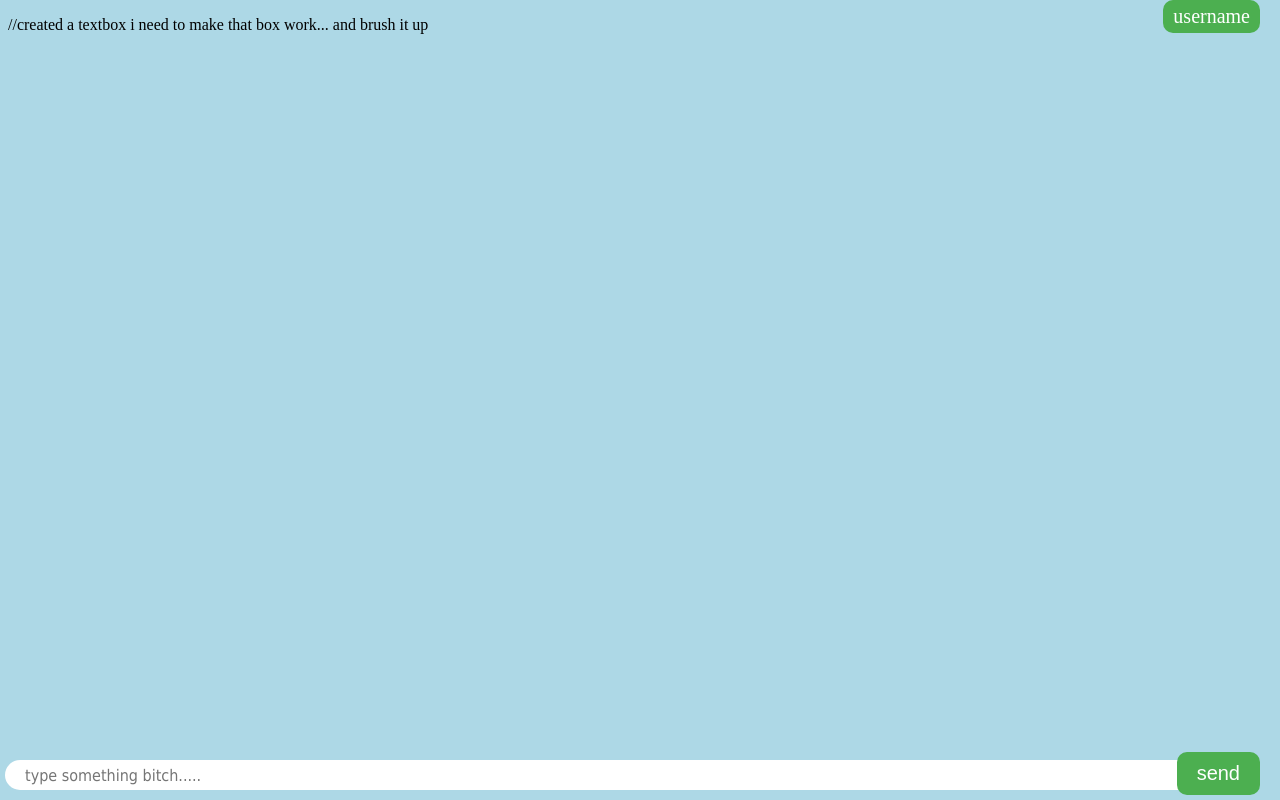
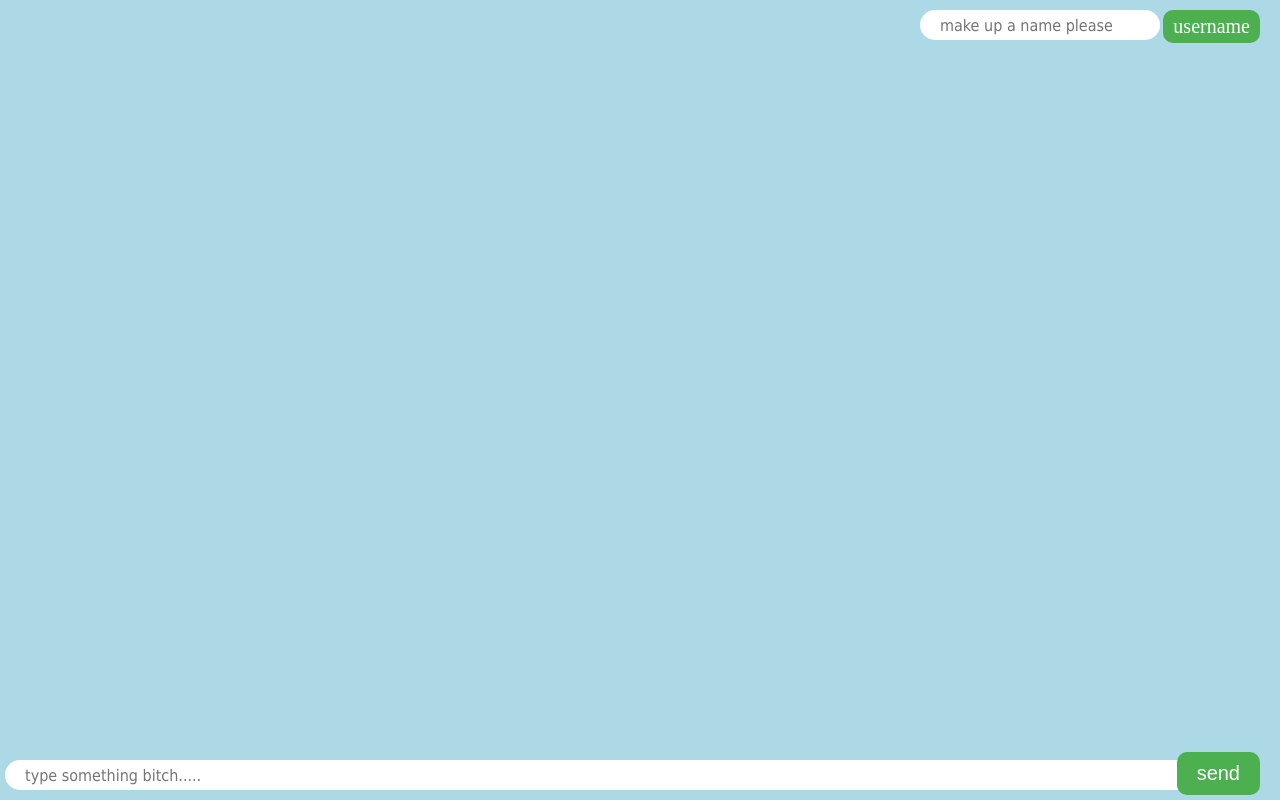
Before and after one commit to DirtLandStudios/ChatApp, a plain HTML site: page ChatApp-Client/page.html in a window 1280 px wide. Drawn offline with Linux system fonts and the light colour scheme.

Commit message:
Update page.html

```diff
--- a/ChatApp-Client/page.html
+++ b/ChatApp-Client/page.html
@@ -11,20 +11,20 @@
             border: 2px black;
             border-radius: 20px;
             position: absolute;
-            bottom: 10px ;
+            bottom: 10px;
             left: 5px;
             font-family: tahoma;
             font-size:medium;
             padding: 10px 20px;
         }
-        input2 [type=text] {
-            width: 90%;
+        input[type=text2] {
+            width: 200px;
             height: 10px;
             border: 2px black;
             border-radius: 20px;
             position: absolute;
-            top: 0px ;
-            left: 5px;
+            top: 10px;
+            right: 120px;
             font-family: tahoma;
             font-size:medium;
             padding: 10px 20px;
@@ -54,7 +54,7 @@
             display: inline-block;
             font-size: 20px;
             position:absolute;
-            top:0px;
+            top:10px;
             right: 20px;
         }
         </style>
@@ -62,10 +62,10 @@
     <body>
     <ul id="ChatHistory"></ul>
     <input id="textbox_toSend" type="text" placeholder="type something bitch.....">
+    <input id="textbox_forusername" type="text2" placeholder="make up a name please">
     <button class="button" id="SendButton">send</button>
     <button2 class="button2" id="SendButton2">username</button2>
     <script src="JS/main.js"></script>
     <input2 id="textbox_toSend" type="text">
     </body>
 </html>
-//created a textbox i need to make that box work... and brush it up
```
